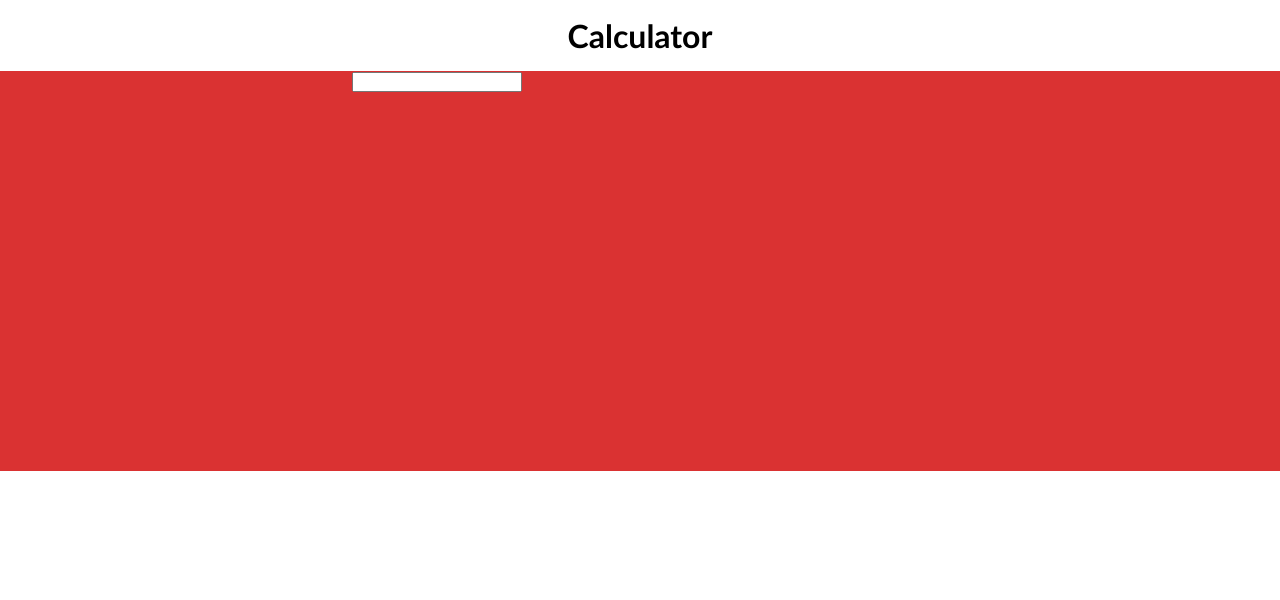
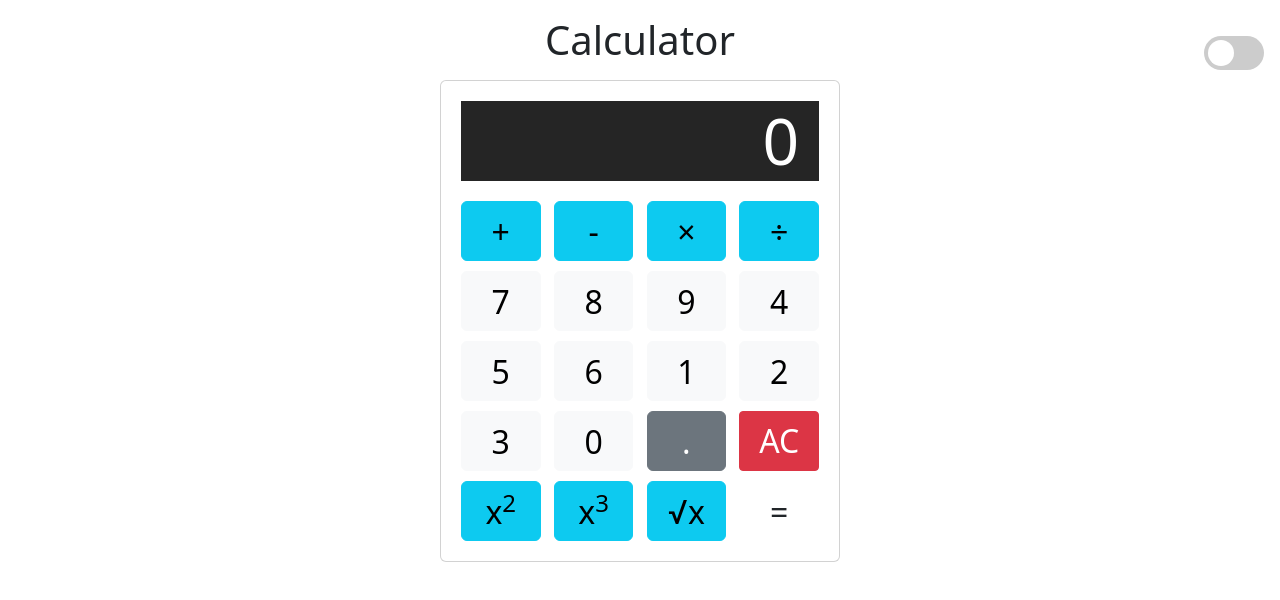
Before and after one commit to darishaansarii/jsAss08, a plain HTML site: page index.html in a window 1280 px wide. Drawn offline with nearby package versions, Linux system fonts and the light colour scheme.

Commit message:
Second Commit

```diff
--- a/app.js
+++ b/app.js
@@ -0,0 +1,84 @@
+var input = document.getElementById("calculator-screen");
+
+function numWrite(num) {
+    if (num === "." && input.value.includes(".")) return;
+    if (input.value === "0") input.value = "";
+    input.value += num;
+}
+
+function allClear() {
+    input.value = "0";
+    num1 = "";
+    num2 = "";
+    currentOperator = "";
+}
+
+function square() {
+    var num = parseFloat(input.value);
+    input.value = num * num;
+}
+
+function squareRoot() {
+    var num = parseFloat(input.value);
+    input.value = Math.sqrt(num);
+}
+
+function cube() {
+    var num = parseFloat(input.value);
+    input.value = num * num * num;
+}
+
+var num1 = "";
+var num2 = "";
+var currentOperator = "";
+
+function setOperator(op) {
+    if (input.value !== "") {
+        num1 = input.value;
+        input.value = "";
+        currentOperator = op;
+    }
+}
+
+function add() {
+    setOperator("+");
+}
+
+function subtract() {
+    setOperator("-");
+}
+
+function multiply() {
+    setOperator("*");
+}
+
+function divide() {
+    setOperator("/");
+}
+
+function equal() {
+    num2 = input.value;
+    var result = 0;
+    if (currentOperator === "+") {
+        result = parseFloat(num1) + parseFloat(num2);
+    } else if (currentOperator === "-") {
+        result = parseFloat(num1) - parseFloat(num2);
+    } else if (currentOperator === "*") {
+        result = parseFloat(num1) * parseFloat(num2);
+    } else if (currentOperator === "/") {
+        if (parseFloat(num2) === 0) {
+            input.value = "Error";
+            return;
+        } else {
+            result = parseFloat(num1) / parseFloat(num2);
+        }
+    }
+    input.value = result;
+    num1 = "";
+    num2 = "";
+    currentOperator = "";
+}
+
+document.getElementById('theme-toggle').addEventListener('click', function () {
+    document.body.classList.toggle('dark-mode');
+});
--- a/index.html
+++ b/index.html
@@ -6,18 +6,70 @@
 
     <!-- CSS Link -->
      <link rel="stylesheet" href="./style.css">
+
+     <!-- Bootstrap CSS Link -->
+     <link href="https://cdn.jsdelivr.net/npm/bootstrap@5.3.5/dist/css/bootstrap.min.css" rel="stylesheet" integrity="sha384-SgOJa3DmI69IUzQ2PVdRZhwQ+dy64/BUtbMJw1MZ8t5HZApcHrRKUc4W0kG879m7" crossorigin="anonymous">
+
+
     <title>Calculator App</title>
 </head>
 <body>
-    <h1 class="mainHeading">Calculator</h1>
+    <div class="d-flex justify-content-between align-items-center px-4 py-3">
+        <h1 class="m-0 w-100 text-center">Calculator</h1>
+        <div class="theme-toggle position-absolute top-0 end-0 p-3">
+          <label class="switch">
+            <input type="checkbox" id="theme-toggle">
+            <span class="slider"></span>
+          </label>
+        </div>
+      </div>
 
-    <div class="mainDiv">
-        <div class="content">
-            <input type="text">
-        </div>
+    <div class="content d-flex justify-content-center">
+        <div class="calculator card">
 
+            <input type="text" id="calculator-screen" class="calculator-screen z-depth-1" value="0" disabled />
+
+            <div class="calculator-keys">
+
+              <button  type="button" data-mdb-button-init onclick="add()" class="operator btn btn-info" value="+">+</button>
+              <button  type="button" data-mdb-button-init onclick="subtract()" class="operator btn btn-info" value="-">-</button>
+              <button  type="button" data-mdb-button-init onclick="multiply()" class="operator btn btn-info" value="*">&times;</button>
+              <button  type="button" data-mdb-button-init onclick="divide()" class="operator btn btn-info" value="/">&divide;</button>
+
+              <button  type="button" data-mdb-button-init value="7" onclick="numWrite(7)" data-mdb-ripple-init class="btn btn-light waves-effect">7</button>
+              <button  type="button" data-mdb-button-init value="8" onclick="numWrite(8)" data-mdb-ripple-init class="btn btn-light waves-effect">8</button>
+              <button  type="button" data-mdb-button-init value="9" onclick="numWrite(9)" data-mdb-ripple-init class="btn btn-light waves-effect">9</button>
+
+
+              <button  type="button" data-mdb-button-init value="4" onclick="numWrite(4)" data-mdb-ripple-init class="btn btn-light waves-effect">4</button>
+              <button  type="button" data-mdb-button-init value="5" onclick="numWrite(5)" data-mdb-ripple-init class="btn btn-light waves-effect">5</button>
+              <button  type="button" data-mdb-button-init value="6" onclick="numWrite(6)" data-mdb-ripple-init class="btn btn-light waves-effect">6</button>
+
+
+              <button  type="button" data-mdb-button-init value="1" onclick="numWrite(1)" data-mdb-ripple-init class="btn btn-light waves-effect">1</button>
+              <button  type="button" data-mdb-button-init value="2" onclick="numWrite(2)" data-mdb-ripple-init class="btn btn-light waves-effect">2</button>
+              <button  type="button" data-mdb-button-init value="3" onclick="numWrite(3)" data-mdb-ripple-init class="btn btn-light waves-effect">3</button>
+
+
+              <button  type="button" data-mdb-button-init value="0" onclick="numWrite(0)" data-mdb-ripple-init class="btn btn-light waves-effect">0</button>
+              <button  type="button" data-mdb-button-init onclick="numWrite('.')" class="decimal function btn btn-secondary" value=".">.</button>
+              <button  type="button" data-mdb-button-init onclick="allClear()" class="all-clear function btn btn-danger btn-sm" value="all-clear">AC</button>
+
+              <button  type="button" data-mdb-button-init onclick="square()" class="operator btn btn-info" value="square">x<sup>2</sup></button>
+              <button  type="button" data-mdb-button-init onclick="cube()" class="operator btn btn-info" value="cube">x<sup>3</sup></button>
+              <button  type="button" data-mdb-button-init onclick="squareRoot()" class="operator btn btn-info" value="sqrt">√x</button>
+
+
+              <button  type="button" data-mdb-button-init onclick="equal()" class="equal-sign operator btn btn-default" value="=">=</button>
+
+            </div>
+          </div>
     </div>
+    <!-- JS Link -->
+    <script src="./app.js"></script>
 
-    <script src="./app.js"></script>
+    <!-- Bootstrap JS Link -->
+    <script src="https://cdn.jsdelivr.net/npm/bootstrap@5.3.5/dist/js/bootstrap.bundle.min.js" integrity="sha384-k6d4wzSIapyDyv1kpU366/PK5hCdSbCRGRCMv+eplOQJWyd1fbcAu9OCUj5zNLiq" crossorigin="anonymous"></script>
+
 </body>
 </html>
--- a/style.css
+++ b/style.css
@@ -1,23 +1,123 @@
-*{
-    margin: 0;
-    padding: 0;
-    font-family: 'Trebuchet MS', 'Lucida Sans Unicode', 'Lucida Grande', 'Lucida Sans', Arial, sans-serif;
+ html {
+    box-sizing: border-box;
+  }
+
+  .calculator {
+    border: 1px solid #ccc;
+    border-radius: 5px;
+    width: 400px;
+    padding: 20px;
+  }
+
+  .calculator-screen {
+    width: 100%;
+    height: 80px;
+    border: none;
+    background-color: #252525;
+    color: #fff;
+    text-align: right;
+    padding-right: 20px;
+    padding-left: 10px;
+    font-size: 4rem;
+    margin-bottom: 20px;
+  }
+
+  .calculator-keys {
+    display: flex;
+    flex-wrap: wrap;
+    justify-content: space-between;
+    gap: 10px;
+  }
+
+  .calculator-keys button {
+    flex: 0 0 calc(25% - 10px);
+    height: 60px;
+    font-size: 2rem !important;
+  }
+
+  .equal-sign {
+    flex: 0 0 100%;
+    height: 60px;
+  }
+
+  .switch {
+    position: relative;
+    display: inline-block;
+    width: 60px;
+    height: 34px;
+    margin: 20px 0;
 }
 
-.mainHeading {
-    text-align: center;
-    padding: 1rem;
+.switch input {
+    opacity: 0;
+    width: 0;
+    height: 0;
 }
 
-.mainDiv {
-    display: flex;
-    justify-content: center;
-    flex-wrap: wrap;
-    background-color: #da3232;
-
+.slider {
+    position: absolute;
+    cursor: pointer;
+    top: 0;
+    left: 0;
+    right: 0;
+    bottom: 0;
+    background-color: #ccc;
+    transition: .4s;
+    border-radius: 34px;
 }
 
-.content {
-    width: 45%;
-    height: 400px;
+.slider:before {
+    position: absolute;
+    content: "";
+    height: 26px;
+    width: 26px;
+    border-radius: 50%;
+    left: 4px;
+    bottom: 4px;
+    background-color: white;
+    transition: .4s;
 }
+
+input:checked + .slider {
+    background-color: #4CAF50;
+}
+
+input:checked + .slider:before {
+    transform: translateX(26px);
+}
+
+/* Dark mode styles */
+.dark-mode {
+    background-color: #333;
+    color: #fff;
+}
+
+.dark-mode .calculator {
+    background-color: #444;
+}
+
+.dark-mode .calculator-screen {
+    background-color: #444;
+    color: #fff;
+}
+
+.dark-mode .calculator-keys button {
+    background-color: #555;
+    color: #fff;
+}
+
+.dark-mode .btn-info {
+    background-color: #007bff;
+}
+
+.dark-mode .btn-light {
+    background-color: #888;
+}
+
+.dark-mode .btn-danger {
+    background-color: #e74c3c;
+}
+
+.dark-mode .btn-default {
+    background-color: #bbb;
+}
```
